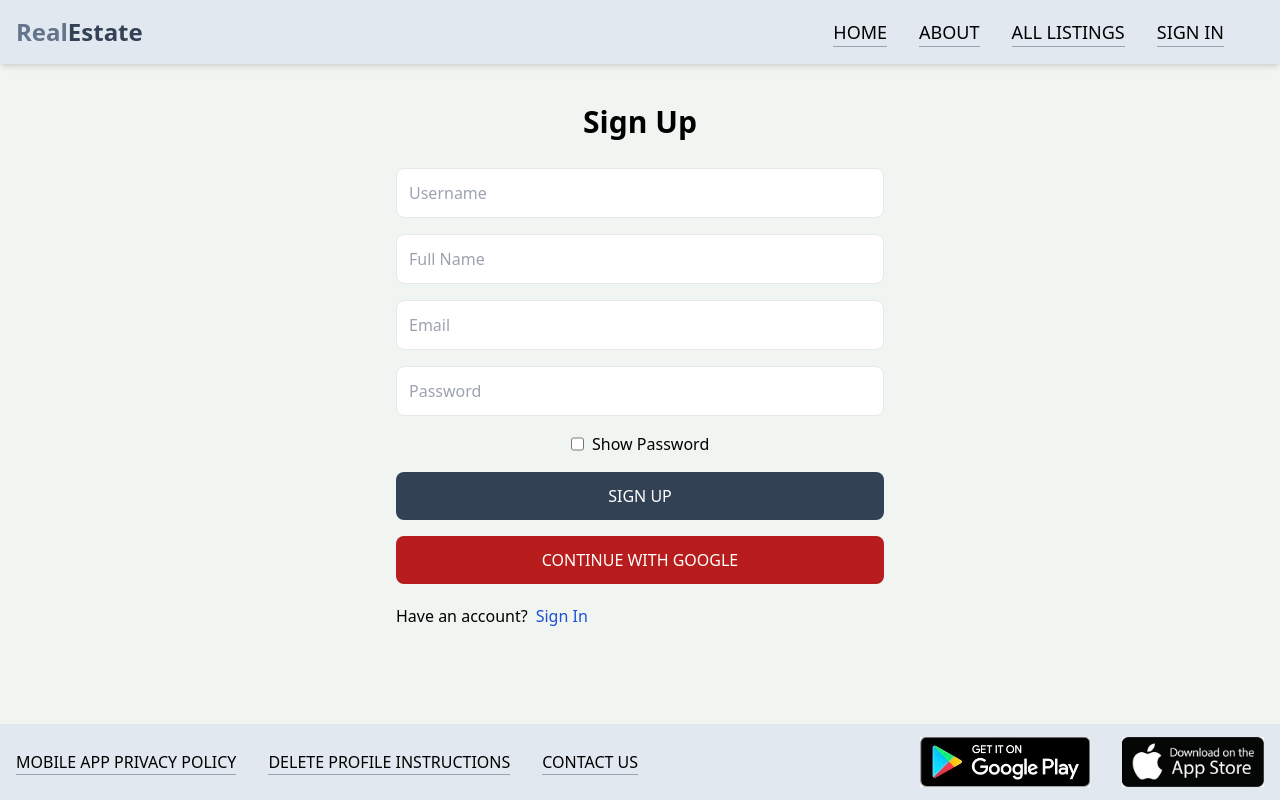
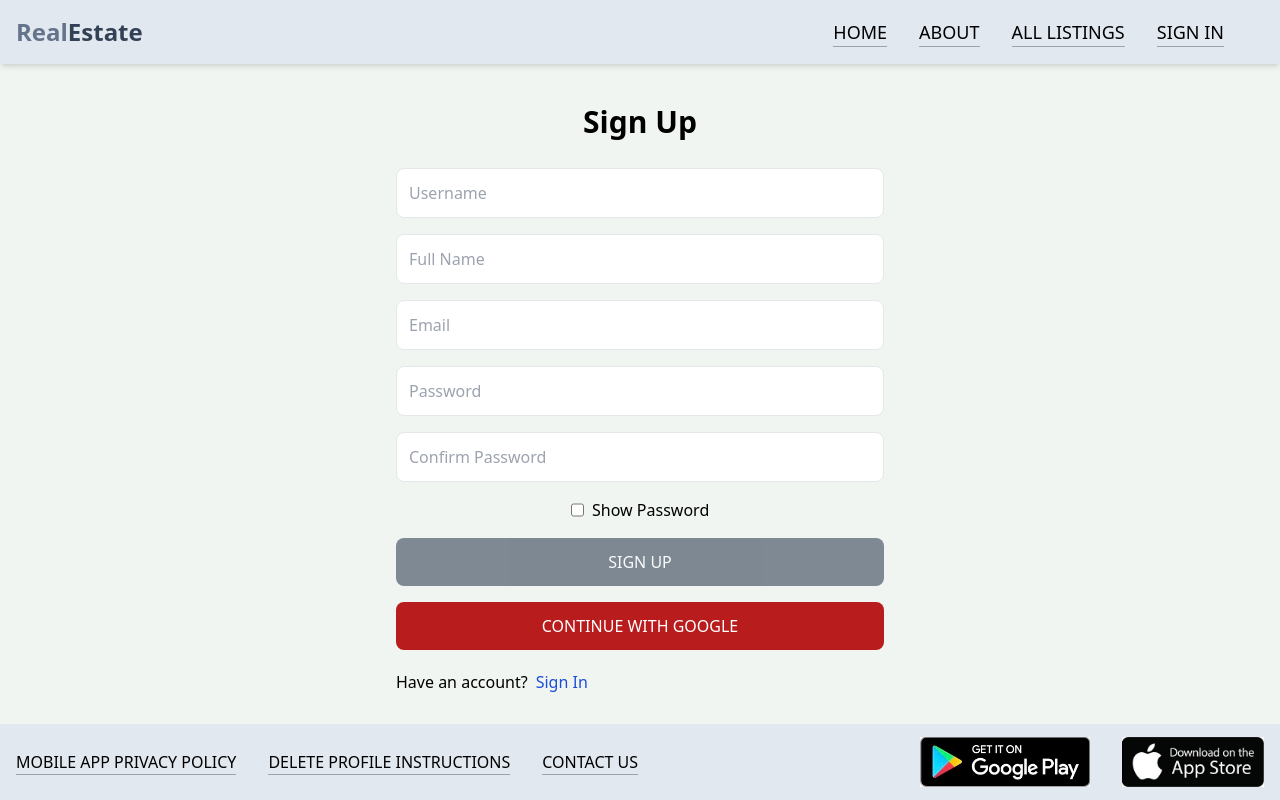
Before and after one commit to aunshpatel/realestate, a React (Vite) app in the folder client/: page /sign-up in a window 1280 px wide. Built offline with nearby package versions, Linux system fonts and the light colour scheme; no server answers.

Commit message:
Add confirm password function

```diff
--- a/client/src/pages/SignUp.jsx
+++ b/client/src/pages/SignUp.jsx
@@ -6,14 +6,18 @@ export default function SignUp() {
   const [formData, setFormData] = useState({});
   const [error, setError] = useState(null);
   const [loading, setLoading] = useState(false);
+  const [isPasswordSame, setisPasswordSame] = useState(false);
   const navigate = useNavigate();
 
   function passwordToggle() {
     var x = document.getElementById("password");
-    if (x.type === "password") {
+    var y = document.getElementById("confirmpassword");
+    if (x.type === "password" && y.type === "password") {
       x.type = "text";
+      y.type = "text";
     } else {
       x.type = "password";
+      y.type = "password";
     }
   }
 
@@ -22,6 +26,17 @@ export default function SignUp() {
       ...formData,
       [e.target.id]: e.target.value,
     });
+    if(confirmpassword.value != '' && password.value != '') {
+      if(confirmpassword.value == password.value) {
+        console.log('same passwords');
+        setisPasswordSame(true);
+      } else {
+        console.log('not same passwords');
+        setisPasswordSame(false);
+      }
+    } else {
+      setisPasswordSame(false);
+    }
   }
 
   const handleSubmit = async (e) =>{
@@ -72,13 +87,14 @@ export default function SignUp() {
 
         <input type="password" name="password" id="password" placeholder='Password' className='border p-3 rounded-lg' onChange={handleChange}/>
 
-          <div className='flex flex-row justify-center float-right'>
-            <input type="checkbox" onClick={passwordToggle} /> &nbsp; Show Password
-          </div>
+        <input type="password" name="password" id="confirmpassword" placeholder='Confirm Password' className='border p-3 rounded-lg' onChange={handleChange}/>
 
-        <button disabled={loading} id="signUp" className='bg-slate-700 text-white p-3 rounded-lg uppercase hover:placeholder-opacity-95 disabled:placeholder-opacity-80' onChange={handleChange}>
+        <div className='flex flex-row justify-center float-right'>
+          <input type="checkbox" onClick={passwordToggle} /> &nbsp; Show Password
+        </div>
+
+        <button disabled={!isPasswordSame || loading} id="signUp" className='bg-slate-700 text-white p-3 rounded-lg uppercase hover:placeholder-opacity-95 disabled:opacity-60 disabled:cursor-not-allowed' onChange={handleChange}>
           {loading?'Loading':'Sign Up'}
-
         </button>
         <OAuth />
 
```
